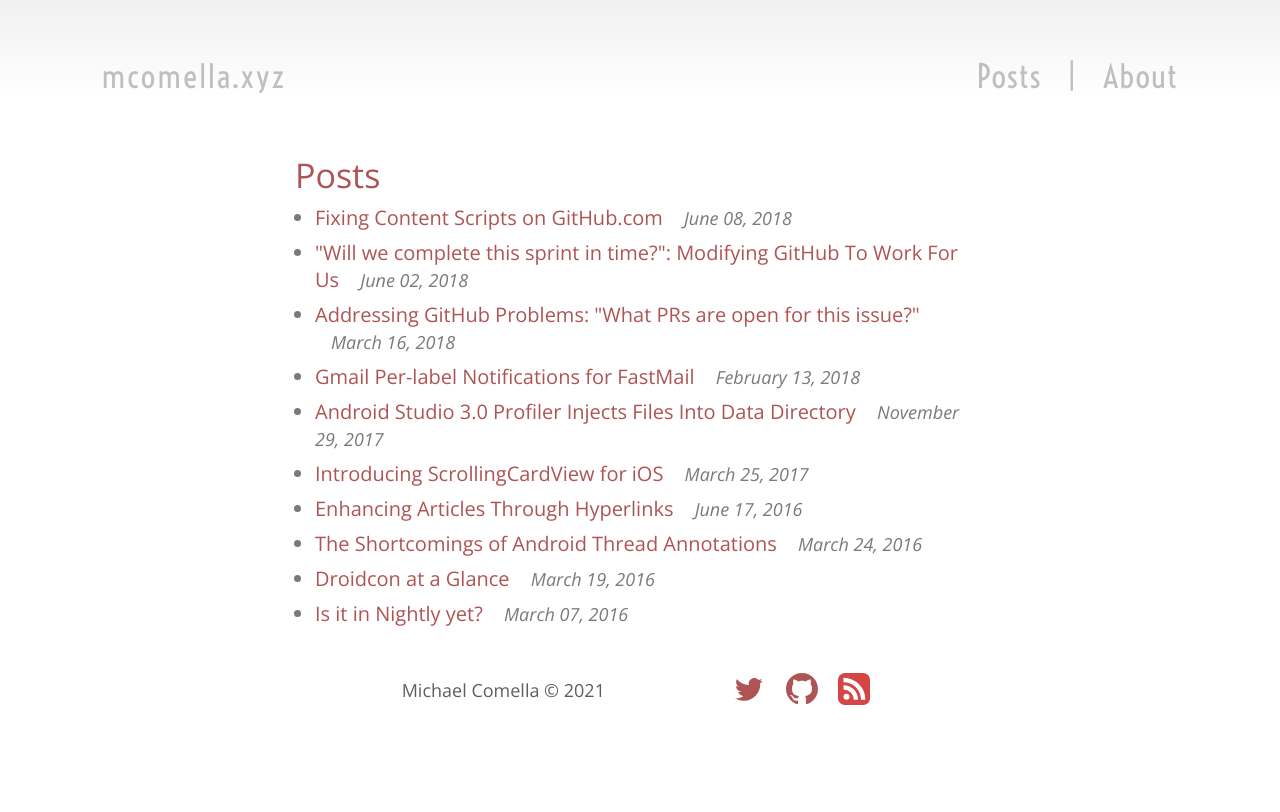
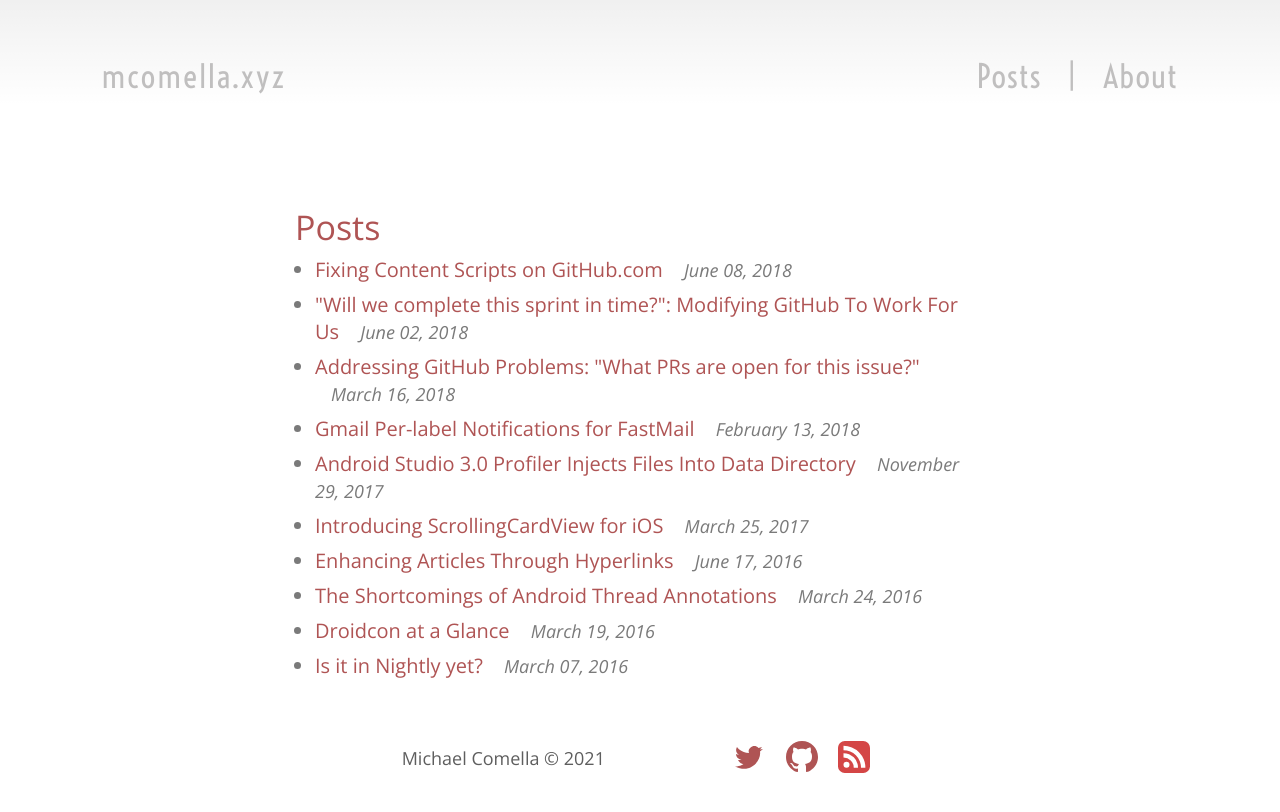
Before and after one commit to mcomella/mcomella.github.com, a Jekyll site: the page built from index.html, in a window 1280 px wide. Shown: the top 812 px of the page. Built offline with Jekyll 4.4.1, drawn with Linux system fonts in a browser that asks for light colours.

Commit message:
Correct padding for if screen width is less than content width.

```diff
--- a/css/main.css
+++ b/css/main.css
@@ -2,10 +2,9 @@
 layout:
 ---
 
-/* Reset */
-body {
-    margin: 0;
-}
+/* Replace default margin with padding so gradient hits the edges of the screen. */
+body { margin: 0px; }
+body > * { padding: 8px; }
 
 {% include css/syntax-highlighting.css %}
 
```
